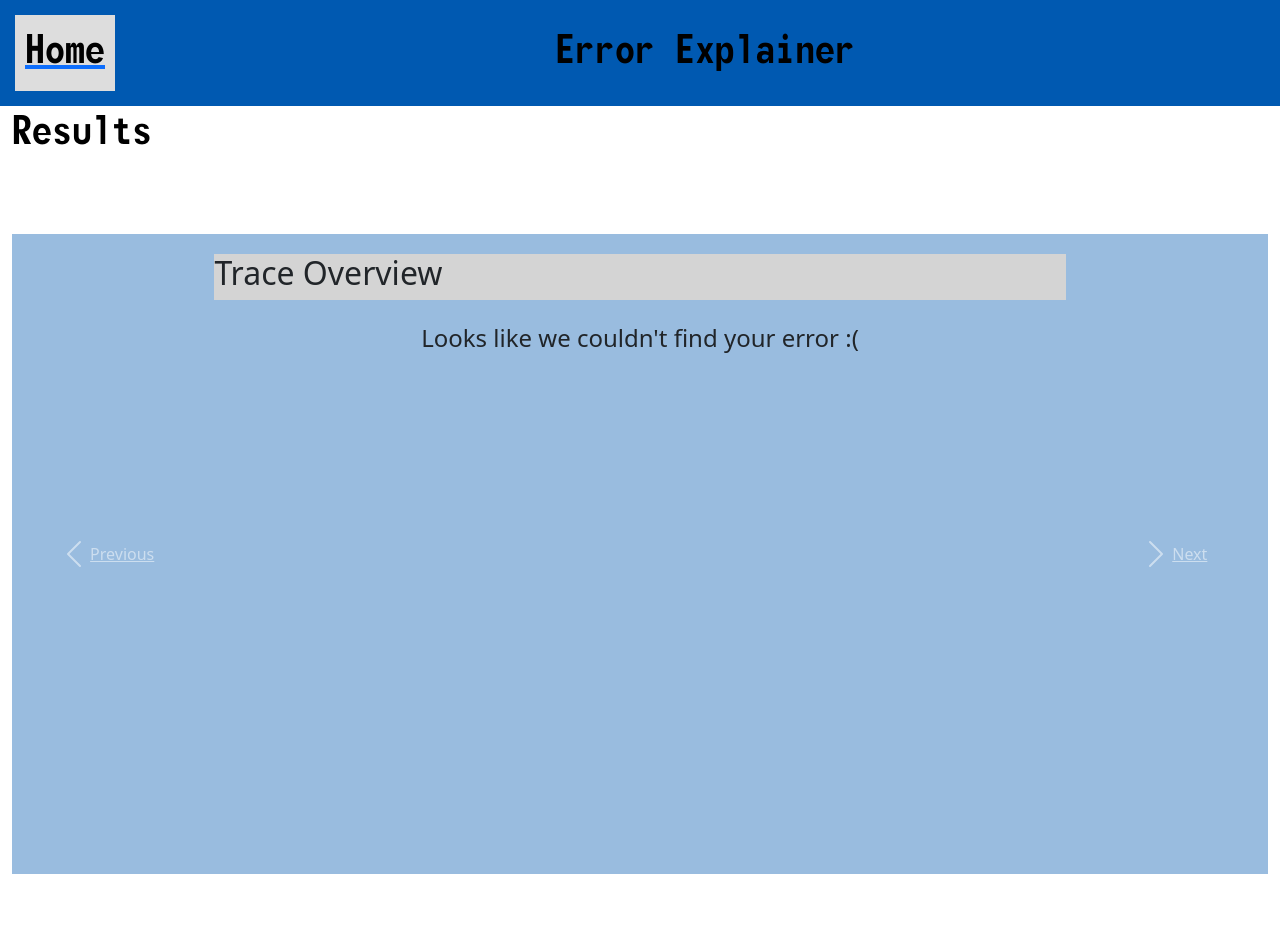
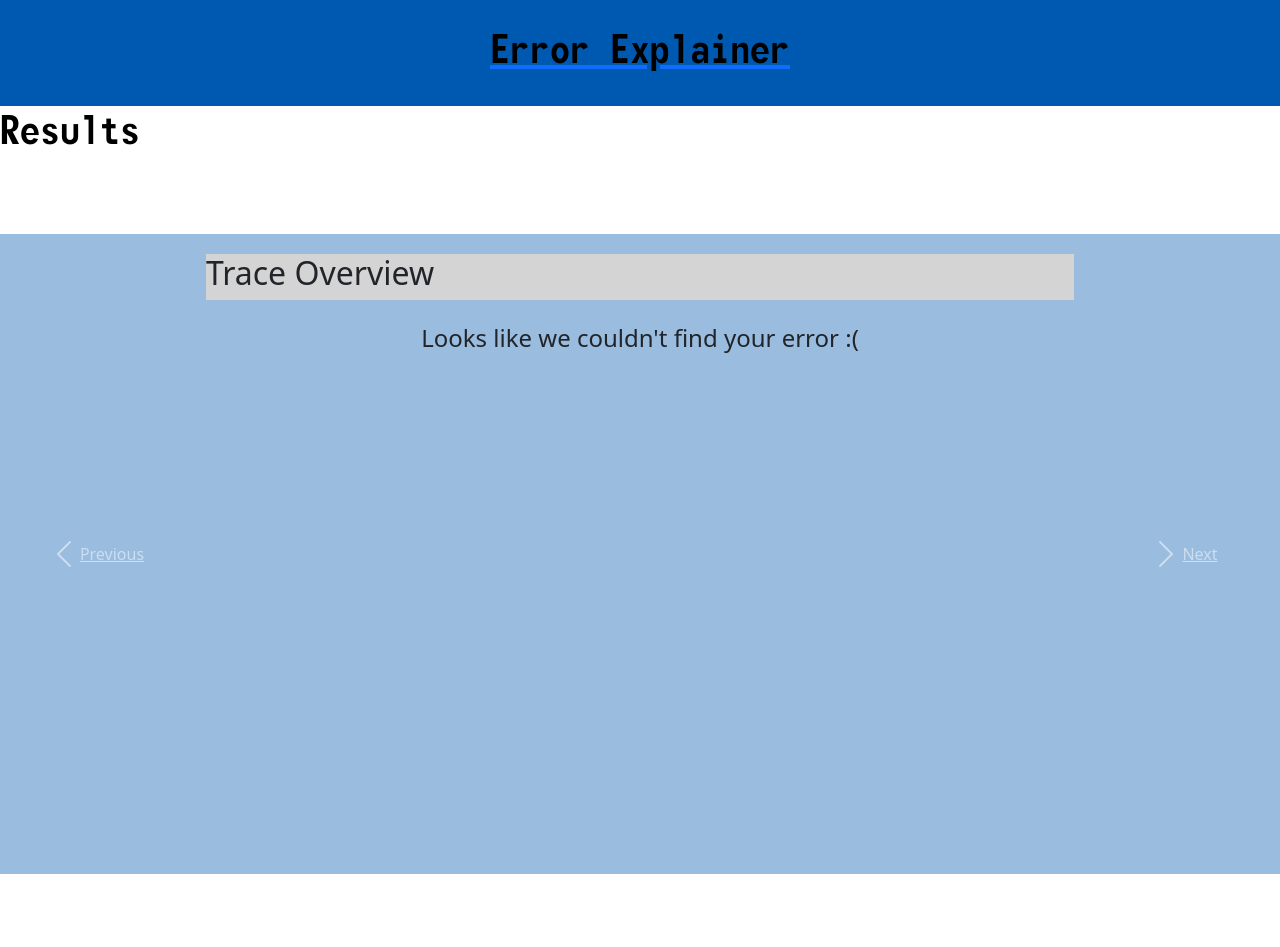
Before and after one commit to danbrysmi/error-explainer, a Django app: page /results/solve/ in a window 1280 px wide. Shown: the top 947 px of the page. Run offline with Django 4.2, Linux system fonts and the light colour scheme; data comes from the database, SQL or seed files in the repository; both versions use the stored data as it was after the commit; parts of the project's set-up code (start-up, migrations or seed data) failed here and were passed over; some libraries are stand-ins or nearby versions.

Commit message:
Removed Home button, added link on title
Removed content container so no gaps at edges.

```diff
--- a/myproject/results/templates/base_template.html
+++ b/myproject/results/templates/base_template.html
@@ -18,21 +18,8 @@
 </head>
 <body>
 
-    <div class="flex-container">
-        <div class="flex">
-                <div class="home"><a href="{% url 'index' %}"><h1>Home<h1></a></div>
-        </div>
-
-        <div class="flex-grow-1">
-            <div class="title"><h1>Error Explainer</h1></div>
-        </div>
-    </div>
-
-  <div class="container-fluid">
-     <div class="col">
-        {% block content %}{% endblock %}
-     </div>
-  </div>
+    <div class="title"><a href="{% url 'index' %}"><h1>Error Explainer</h1></a></div>
+    {% block content %}{% endblock %}
 
 <script>
 $(document).ready(function(){
--- a/myproject/results/urls.py
+++ b/myproject/results/urls.py
@@ -10,7 +10,6 @@ from . import views
 #   name - naming your URL so it can be referred to from elsewhere in Django
 urlpatterns = [
     path('', views.index, name='index'),
-    path('home/', views.error_result, name='error_result'),
     path('solve/', views.solve, name='solve'),
     #path('', views.index, name='index'),
 ]
--- a/myproject/results/views.py
+++ b/myproject/results/views.py
@@ -9,18 +9,6 @@ import re, os
 from nltk.tokenize import wordpunct_tokenize
 
 # Create your views here.
-def error_guide(error_name):
-    html = "<div>"
-    html = "It looks like you got a " + error_name + "."
-    html += "</div>"
-    return html
-
-def error_result(request):
-    html = "<html><body>"
-    html += error_guide("IndexError")
-    html += "</body></html>"
-    return HttpResponse(html)
-
 def index(request):
     """View function for home page of site."""
     form = None
```
Also changed, not shown: myproject/db.sqlite3.
